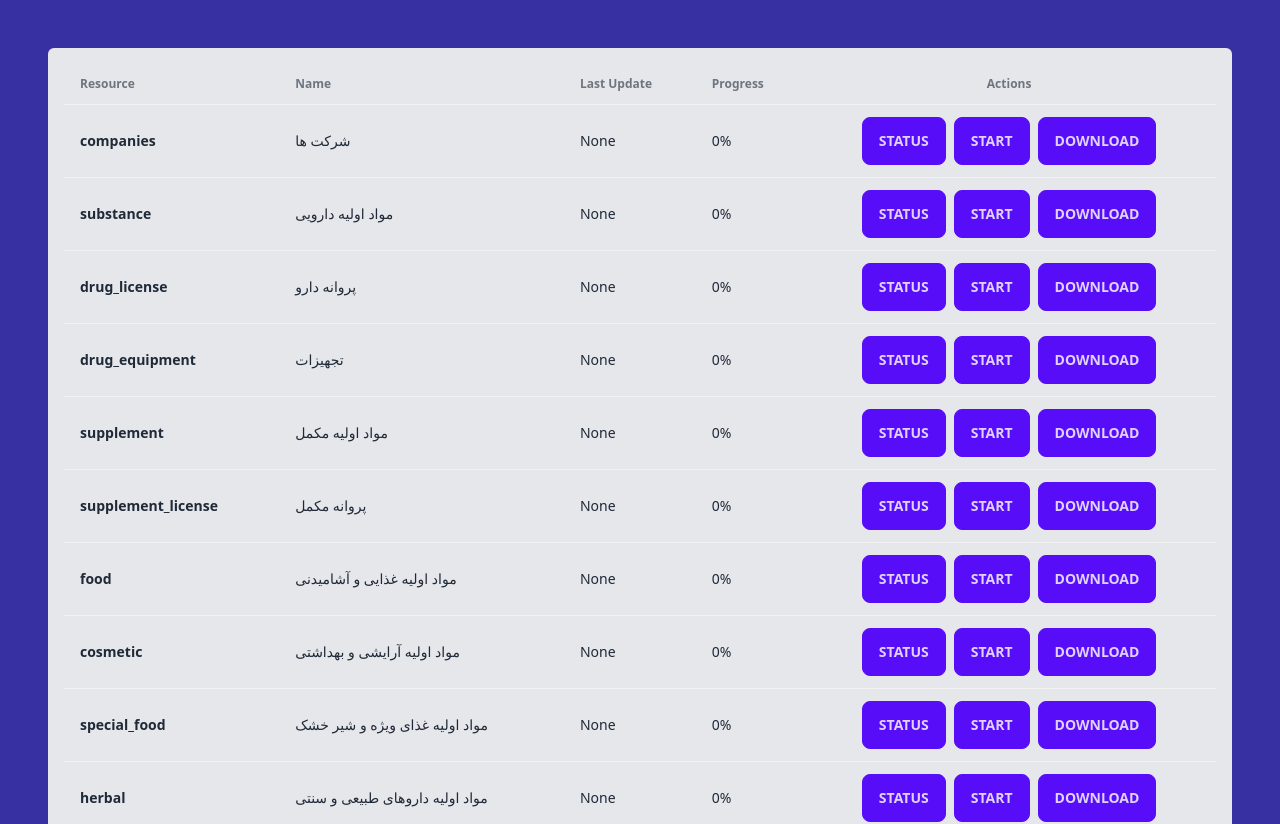
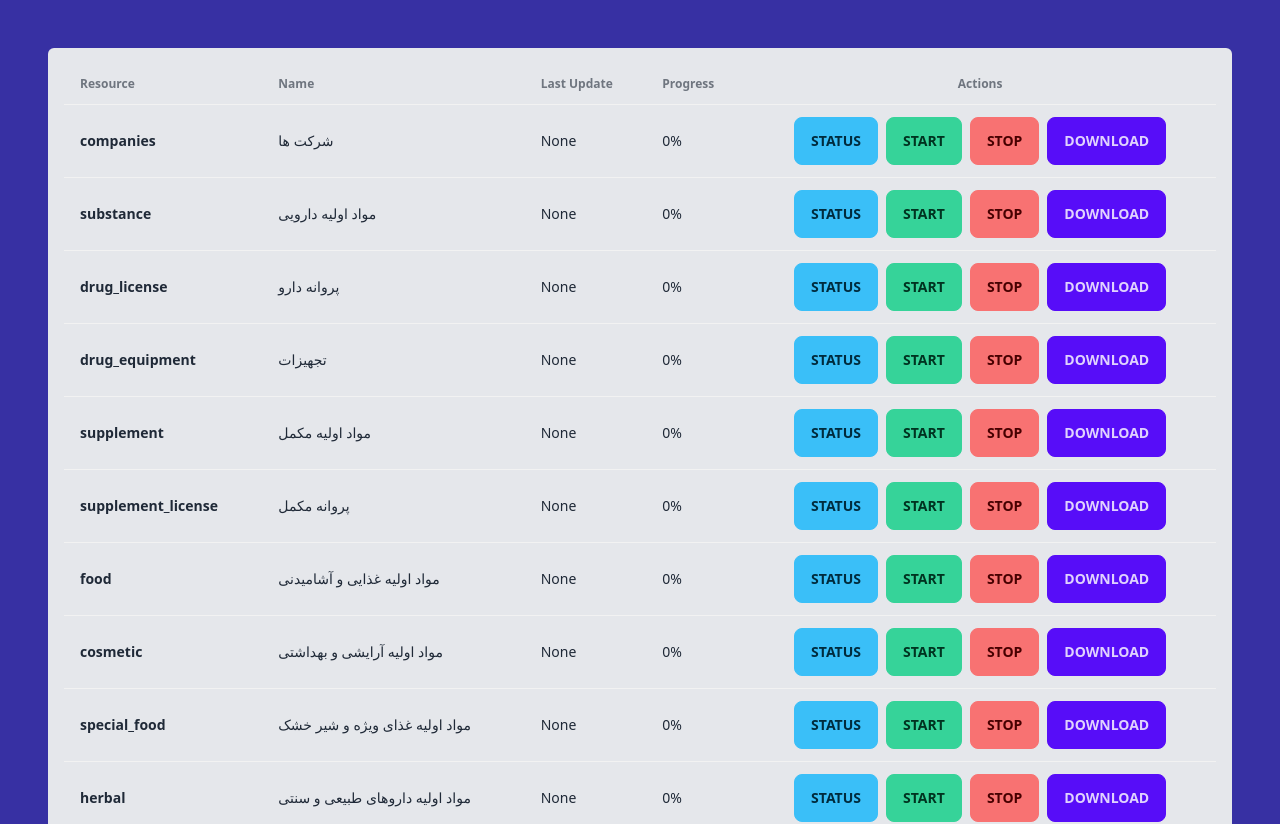
Before and after one commit to Eren-Nevin/IRFDC, a SvelteKit app: page / in a window 1280 px wide. Shown: the top 824 px of the page. Built offline with nearby package versions, Linux system fonts and the light colour scheme; no server answers.

Commit message:
Added Stop cmmand, fixed percentages. Maybe fixed drug_equipment

```diff
--- a/src/lib/utils.ts
+++ b/src/lib/utils.ts
@@ -3,7 +3,7 @@ import { ethers } from 'ethers';
 export class ResourceRequest {
     constructor(
         public resource: string,
-        public command: 'get_last' | 'update' | 'status'
+        public command: 'get_last' | 'update' | 'status' | 'stop'
     ) { }
 }
 
@@ -17,8 +17,18 @@ export class ResourceResponse {
     ) { }
 }
 
+// export const SERVER_ADDRESS = 'http://irfdc.adinal.co:9999'
 export const SERVER_ADDRESS = 'http://irfdc.adinal.co:3001'
-// export const SERVER_ADDRESS = 'https://irfdc.adinal.co:3001'
+
+export async function stopResource(resource: string) {
+    const rawRes = await fetch(SERVER_ADDRESS, {
+        method: 'POST',
+        body: JSON.stringify(new ResourceRequest(resource, 'stop'))
+    });
+    const res = (await rawRes.json()) as ResourceResponse;
+    console.log(res);
+    return res
+}
 
 export async function updateResource(resource: string) {
     const rawRes = await fetch(SERVER_ADDRESS, {
--- a/src/routes/+page.svelte
+++ b/src/routes/+page.svelte
@@ -1,5 +1,5 @@
 <script lang="ts">
-	import { SERVER_ADDRESS, downloadLastUpdate, getLastState, updateResource } from '$lib/utils';
+	import { SERVER_ADDRESS, stopResource, downloadLastUpdate, getLastState, updateResource } from '$lib/utils';
 	import { ResourceRequest, ResourceResponse } from '$lib/utils';
 	import { stringify } from 'postcss';
 
@@ -27,6 +27,18 @@
 			})
 			.catch(() => alert('oh no!'));
 	}
+
+    function formatProgress(progress: string) {
+        if (progress.length > 4){
+            let shortened = progress.substring(0, 4)
+            if (shortened[-1] !== '%'){
+                shortened += '%'
+            }
+            return shortened
+        } else {
+            return progress
+        }
+    }
 
 	let appState = '';
 	const companies = new Resource('companies', 'شرکت ها', 'None', '0%');
@@ -90,7 +102,7 @@
 </script>
 
 <svelte:head>
-	<title>Xtreamly</title>
+	<title>Decachem</title>
 	<link rel="icon" href={logo} />
 </svelte:head>
 
@@ -123,11 +135,11 @@
 								<p class="font-light">{resource.localName}</p>
 							</td>
 							<td>{resource.lastUpdate}</td>
-							<td> {resource.progress} </td>
+							<td> {formatProgress(resource.progress)} </td>
 							<td>
 								<div class="w-full flex flex-row justify-center gap-2">
 									<button
-										class="btn btn-primary btn-s"
+										class="btn btn-info btn-s"
 										on:click={async () => {
 											appState = `Getting ${resource.name} status`;
 											const res = await getLastState(resource.name);
@@ -136,12 +148,14 @@
 											}
 											if (res.fileModificationDate) {
 												resource.lastUpdate = res.fileModificationDate;
-											}
+											} else {
+												resource.lastUpdate = 'None';
+                                            }
 											appState = `Got ${resource.name} state`;
 										}}>Status</button
 									>
 									<button
-										class="btn btn-primary btn-s"
+										class="btn btn-success btn-s"
 										on:click={async () => {
 											appState = `${resource.name} update command issued`;
 											const res = await updateResource(resource.name);
@@ -152,6 +166,19 @@
 												resource.lastUpdate = res.fileModificationDate;
 											}
 										}}>Start</button
+									>
+									<button
+										class="btn btn-error btn-s"
+										on:click={async () => {
+											appState = `${resource.name} stop command issued`;
+											const res = await stopResource(resource.name);
+											if (res.progress) {
+												resource.progress = res.progress;
+											}
+											if (res.fileModificationDate) {
+												resource.lastUpdate = res.fileModificationDate;
+											}
+										}}>Stop</button
 									>
 									<button
 										class="btn btn-primary btn-s"
--- a/src/routes/+server.ts
+++ b/src/routes/+server.ts
@@ -7,6 +7,7 @@ import fs from 'fs';
 import cp from 'child_process';
 import { SERVER_ADDRESS } from '$lib/utils';
 
+// TODO: Chcek if started and don't start
 
 function execShellCommand(cmd: string) {
     const exec = cp.exec;
@@ -87,11 +88,15 @@ export const POST = (async ({ url, request }) => {
             return json(response)
         }
 
-    } else if (req.command = 'update') {
+    } else if (req.command == 'update') {
         // TODO: Remove count
         const command = execShellCommand(`cd backend; python3 app.py ${req.resource} ;`);
         let response = new ResourceResponse(req.resource, '0', ``, ``, ``)
         return json(response)
+    } else if (req.command == 'stop') {
+        // const command = await execShellCommand(`ps aux | grep 'python app.py ${req.resource}$' | awk '{print $2}'`);
+        const command = await execShellCommand(`cd backend; ./kill_resource.sh ${req.resource}`);
+        return json({'msg': command})
     }
 
     return json({ 'status': 'bad request' })
```
Also changed, not shown: 2 other files (tests, documents, lock files or other folders).
